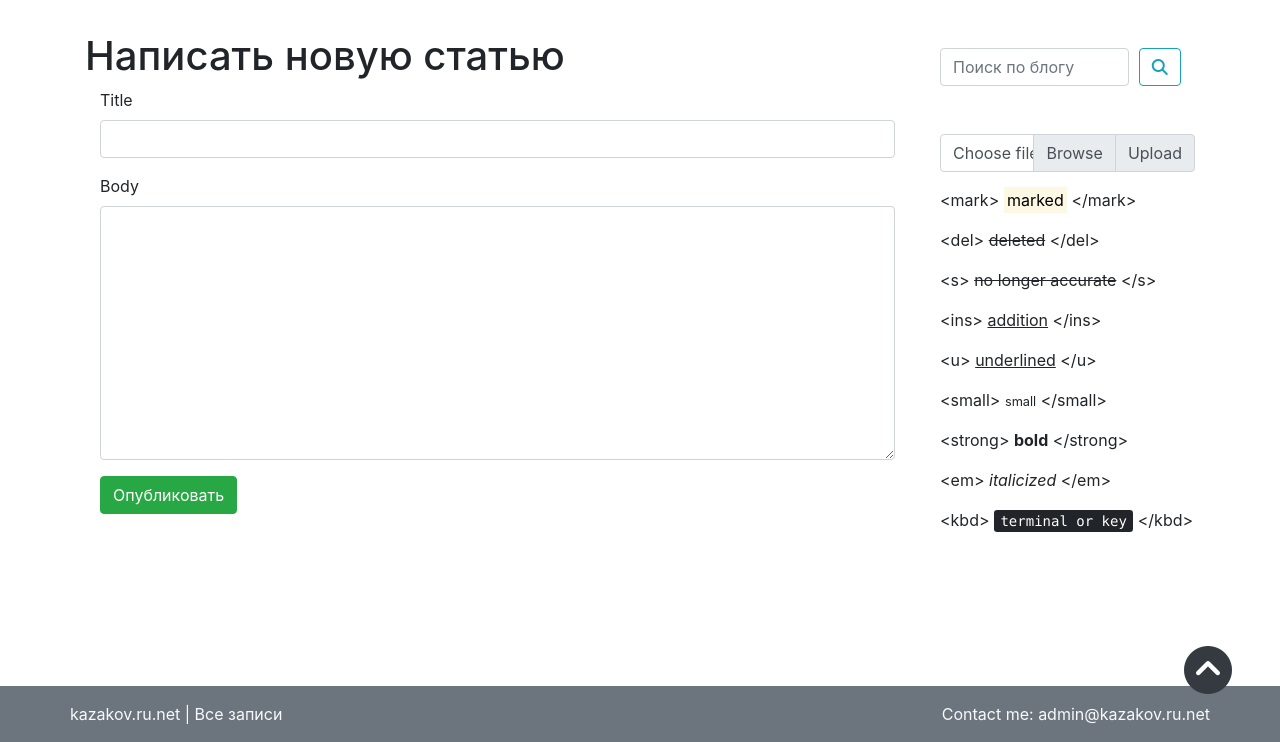
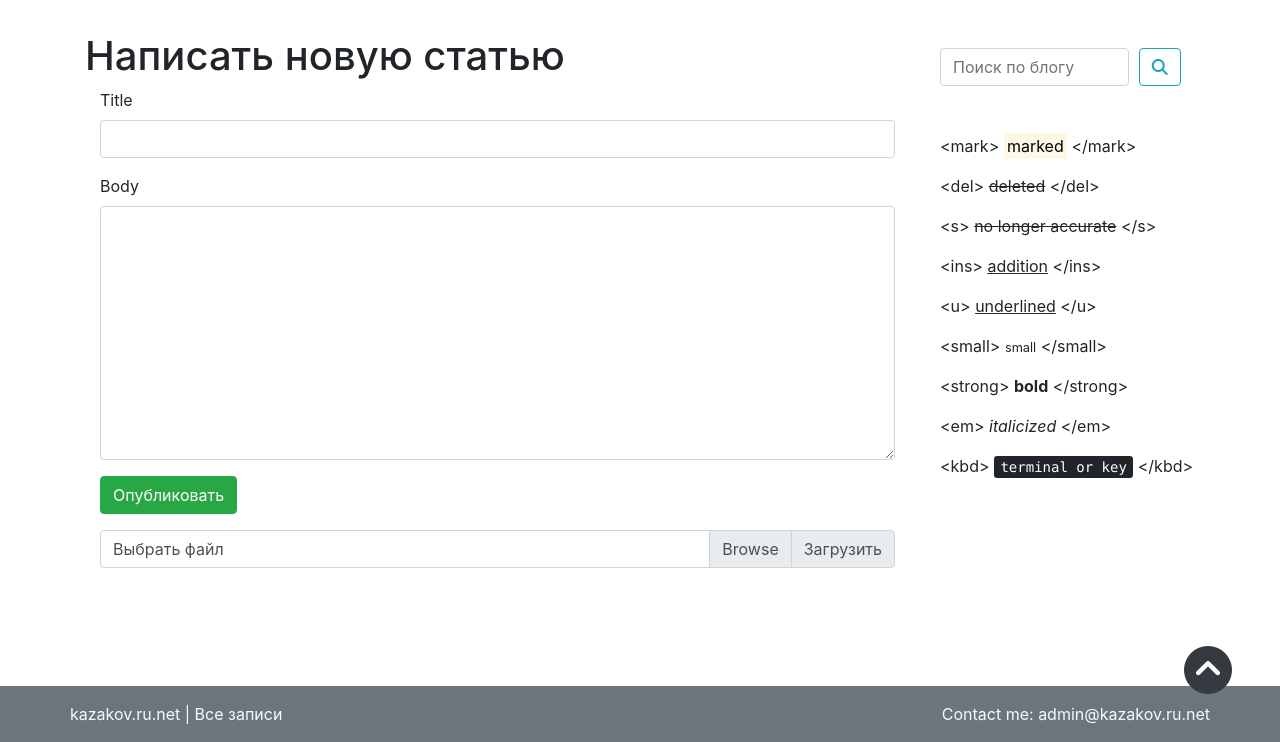
Before and after one commit to KazakovDenis/flask-blog, a Flask app: page /blog/create/ in a window 1280 px wide. Shown: the part 58-800 px from the top of the page. Run offline with Flask 2, Linux system fonts and the light colour scheme; the visitor is signed in with stand-in values (Sample User, id 1); data comes from the database, SQL or seed files in the repository; data that the repository does not hold is empty; parts of the project's set-up code (start-up, migrations or seed data) failed here and were passed over; some libraries are stand-ins or nearby versions.

Commit message:
File upload

```diff
--- a/blog/posts/blueprint.py
+++ b/blog/posts/blueprint.py
@@ -1,6 +1,8 @@
 # -*- coding: utf-8 -*-
 # https://github.com/KazakovDenis
 import os
+from datetime import datetime
+
 from flask import Blueprint, redirect, url_for, request, render_template
 from flask_security import login_required
 from html2text import html2text
@@ -8,30 +10,28 @@ from markdown import markdown
 from models import Post, Tag
 from werkzeug.utils import secure_filename
 
-from app import db, Configuration, log
+from app import db, Configuration, log, app
 from .forms import PostForm
 
 
-# всё, что относится к блюпринтам, находится под адресом /blog
-posts = Blueprint('posts', __name__, template_folder='templates')
+posts = Blueprint('posts', __name__, template_folder='templates', static_folder='static')
 
 
-# проверяем загруженное изображение на соответствие расширению
-def _allowed_file(filename):
-    return '.' in filename and filename.rsplit('.', 1)[1] in Configuration.ALLOWED_EXTENSIONS
-
-
-@posts.route('/upload/', methods=['POST', 'GET'])
+@app.route('/upload', methods=['POST', 'GET'])
 def upload_file():
     if request.method == 'POST':
-        file = request.files['file']
-        if file and _allowed_file(file.filename):
-            filename = secure_filename(file.filename)   # проверка заливаемого файла на безопасность
-            img = os.path.join(Configuration.UPLOAD_FOLDER, filename)
-            file.save(img)
-            file.close()
-            form = PostForm()   # без формы не рендерится
-            return render_template('posts/create_post.html', form=form, img=img)    # продумать, как заменить
+        file = request.files.get('file')
+        if file:
+            filename, extension = file.filename.rsplit('.', 1)[0], file.filename.rsplit('.', 1)[-1]
+            if extension in Configuration.ALLOWED_EXTENSIONS:
+                filename = f"{secure_filename(filename)}{datetime.now().strftime('%Y%m%d-%H%M%S')}.{extension}"
+                checked_file = os.path.join(Configuration.UPLOAD_FOLDER, filename)
+                file.save(checked_file)
+                file.close()
+                return f'/static/uploads/{filename}'
+            else:
+                return 'Bad file'
+        return 'No file'
     return redirect(url_for('index'))
 
 
--- /dev/null
+++ b/blog/posts/static/upload.js
@@ -0,0 +1,39 @@
+// Обработчик формы загрузки изображения при создании и редактировании поста
+window.addEventListener('DOMContentLoaded', () => {
+
+    function getFile() {
+        let file = document.querySelector('#inputGroupFile02').files[0];
+        return file
+    };
+
+    function req() {
+
+        var request = new XMLHttpRequest();
+        request.open('POST', '/upload');
+        request.setRequestHeader('Access-Control-Allow-Origin', '*');
+
+        file = getFile();
+        console.log(file);
+        request.send(file);
+
+        request.addEventListener('load', function() {
+
+            if (request.status === 200) {
+                data = request.response;
+                console.log(request.response);
+
+                let row = document.createElement('div');
+                row.innerHTML = `<p><a href="${data}">Загруженное изображение</a></p>`;
+                document.querySelector('#uploadedFiles').appendChild(row);
+                };
+        });
+
+        request.onload = () => alert(xhr.response);
+    };
+
+    document.querySelector('#inputGroupFileAddon02').addEventListener('submit', function (event) {
+        this.addEventListener('click', req);
+    },true);
+
+
+});
--- a/blog/posts/templates/posts/create_post.html
+++ b/blog/posts/templates/posts/create_post.html
@@ -11,9 +11,9 @@
 {% block content %}
     <div class="col h-100">
         {% if post %}
-        <form action="{{ url_for('posts.create_post', slug=post.slug)}}" method="POST" enctype="multipart/form-data">
+        <form action="{{ url_for('posts.create_post', slug=post.slug)}}" method="POST" enctype="multipart/form-data" class="mb-3">
         {% else %}
-        <form action="{{ url_for('posts.create_post')}}" method="POST" enctype="multipart/form-data">
+        <form action="{{ url_for('posts.create_post')}}" method="POST" enctype="multipart/form-data" class="mb-3">
         {% endif %}
             {% for field in form %}
             <div class="form-group">
@@ -23,23 +23,24 @@
             {% endfor %}
             <button type="submit" class="btn btn-success">Опубликовать</button>
         </form>
+
+        <form action="{{ url_for('upload_file')}}" method="POST" enctype="multipart/form-data" id="uploadForm">
+            <div class="input-group mb-3">
+              <div class="custom-file">
+                <input type="file" class="custom-file-input" id="inputGroupFile02" name="file" onchange="getFile()">
+                <label class="custom-file-label"
+                       for="inputGroupFile02" aria-describedby="inputGroupFileAddon02">Выбрать файл</label>
+              </div>
+              <div class="input-group-append">
+                <button type="submit" class="input-group-text" id="inputGroupFileAddon02" name="file">Загрузить</button>
+              </div>
+            </div>
+        </form>
+        <div id="uploadedFiles"></div>
     </div>
 {% endblock %}
 
 {% block rightpanel %}
-    <p class="mb-2"><small>{{ img }}</small></p>
-    <form action="{{ url_for('posts.upload_file')}}" method="POST" enctype="multipart/form-data">
-        <div class="input-group mb-3">
-          <div class="custom-file">
-            <input type="file" class="custom-file-input" id="inputGroupFile02" name="file">
-            <label class="custom-file-label"
-                   for="inputGroupFile02" aria-describedby="inputGroupFileAddon02">Choose file</label>
-          </div>
-          <div class="input-group-append">
-            <button type="submit" class="input-group-text" id="inputGroupFileAddon02" name="file">Upload</button>
-          </div>
-        </div>
-    </form>
     <p>&lt;mark&gt; <mark>marked</mark> &lt;/mark&gt;</p>
     <p>&lt;del&gt; <del>deleted</del> &lt;/del&gt;</p>
     <p>&lt;s&gt; <s>no longer accurate</s> &lt;/s&gt;</p>
@@ -50,3 +51,7 @@
     <p>&lt;em&gt; <em>italicized</em> &lt;/em&gt;</p>
     <p>&lt;kbd&gt; <kbd>terminal or key</kbd> &lt;/kbd&gt;</p>
 {% endblock %}
+
+{% block scripts %}
+<script src="{{ url_for('posts.static', filename='upload.js') }}"></script>
+{% endblock %}
--- a/blog/templates/base.html
+++ b/blog/templates/base.html
@@ -116,5 +116,8 @@
 <script>window.jQuery || document.write('<script src="/docs/4.3/assets/js/vendor/jquery-slim.min.js"><\/script>')</script>
 <script src="https://cdnjs.cloudflare.com/ajax/libs/popper.js/1.14.7/umd/popper.min.js" integrity="sha384-UO2eT0CpHqdSJQ6hJty5KVphtPhzWj9WO1clHTMGa3JDZwrnQq4sF86dIHNDz0W1" crossorigin="anonymous"></script>
 <script src="https://stackpath.bootstrapcdn.com/bootstrap/4.3.1/js/bootstrap.min.js" integrity="sha384-JjSmVgyd0p3pXB1rRibZUAYoIIy6OrQ6VrjIEaFf/nJGzIxFDsf4x0xIM+B07jRM" crossorigin="anonymous"></script>
+{% block scripts %}
+
+{% endblock %}
 </body>
 </html>
```
